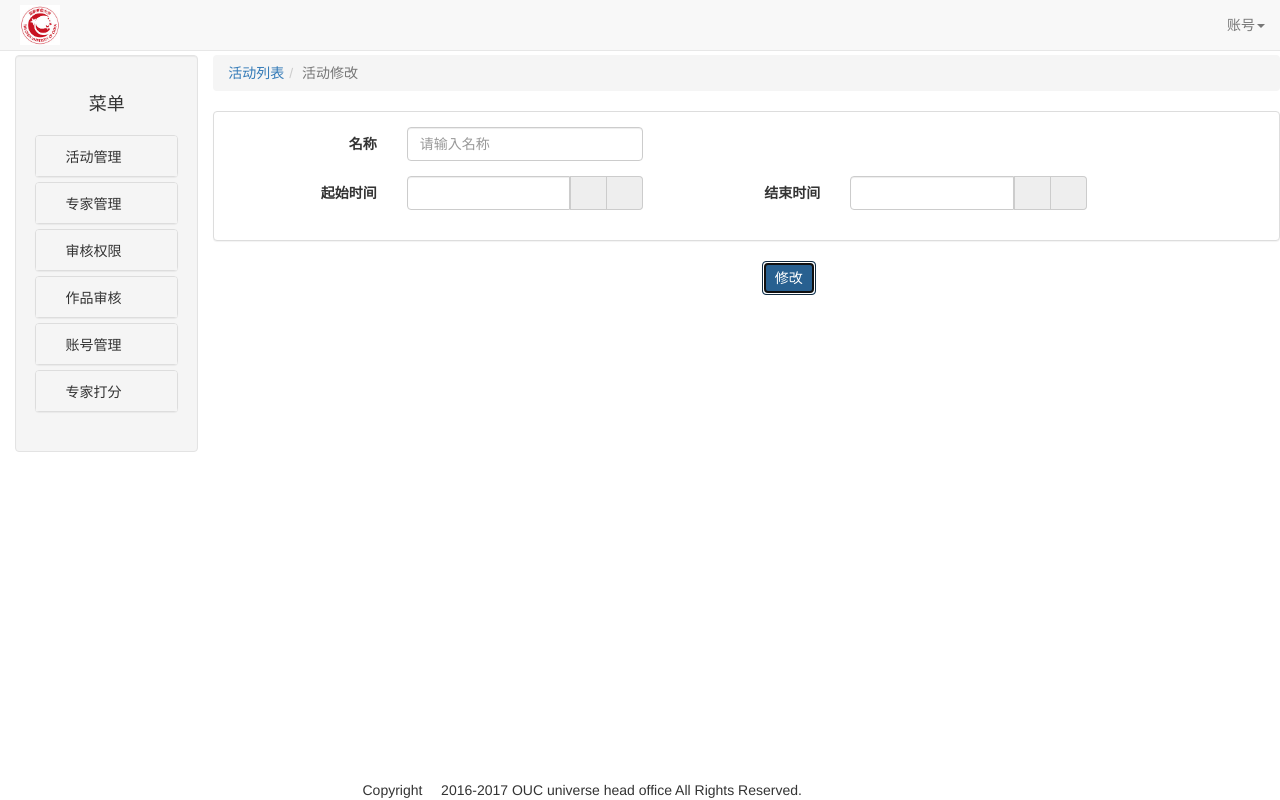
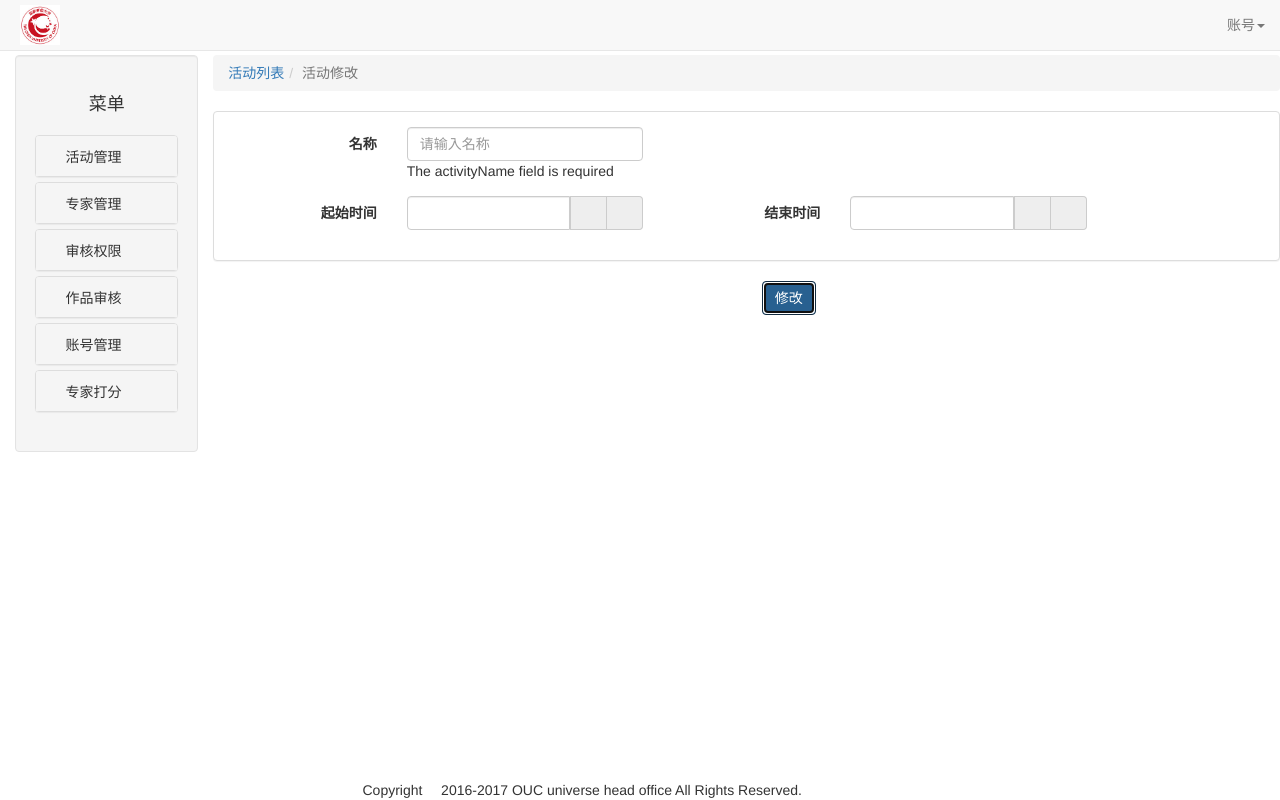
Before and after one commit to huemood/activity-manager-app, a Vue app: page /#/main/activity/edit/1 in a window 1280 px wide. Both pictures are taken after a click on the button "修改". Built offline with nearby package versions, Linux system fonts and the light colour scheme; no server answers; a web font is replaced by a local one.

Commit message:
VeeVailidate
增加表单验证组件

```diff
--- a/package.json
+++ b/package.json
@@ -14,6 +14,7 @@
     "lint": "eslint --ext .js,.vue src test/unit/specs test/e2e/specs"
   },
   "dependencies": {
+    "vee-validate": "^2.0.0-rc.25",
     "vue": "^2.5.2",
     "vue-router": "^3.0.1",
     "vuex": "^3.0.1"
--- a/src/components/activity/ActivityAdd.vue
+++ b/src/components/activity/ActivityAdd.vue
@@ -16,7 +16,8 @@
             <label class="col-lg-2 control-label" for="activityName">名称</label>
             <div class="col-lg-3">
               <input id="activityName" name="activityName" type="text"
-                     class="form-control" placeholder="请输入名称" v-model="activityName"/>
+                     class="form-control" placeholder="请输入名称" v-model="activityName" v-validate="'required'"/>
+              <span v-show="errors.has('activityName')" class="help is-danger">{{errors.first('activityName')}}</span>
             </div>
           </div>
           <div class="form-group">
@@ -82,6 +83,9 @@
     },
     methods: {
       save: function () {
+        this.$validator.validateAll().then((result) => {
+          if (result) {
+          // eslint-disable-next-line
             this.$axios.post('/aapi/activity/add', {
               activityID: this.$route.params.id ? this.$route.params.id : null,
               activityName: this.activityName,
@@ -96,6 +100,9 @@
               } else {
                 this.errorElert = true
               }
+            })
+          }
+          // alert('Correct them errors!')
         })
       },
       getOneData: function (id) {
--- a/src/main.js
+++ b/src/main.js
@@ -6,6 +6,7 @@ import router from './router'
 import axios from 'axios'
 import constVal from './components/config/const'
 import Vuex from 'vuex'
+import VeeValidate from 'vee-validate'
 
 Vue.config.productionTip = false
 
@@ -14,6 +15,7 @@ Vue.prototype.$axios = axios
 Vue.prototype.$constVal = constVal
 
 Vue.use(Vuex)
+Vue.use(VeeValidate)
 /* eslint-disable no-new */
 new Vue({
   el: '#app',
```
Lines whose indentation alone changed are shown as unchanged.
